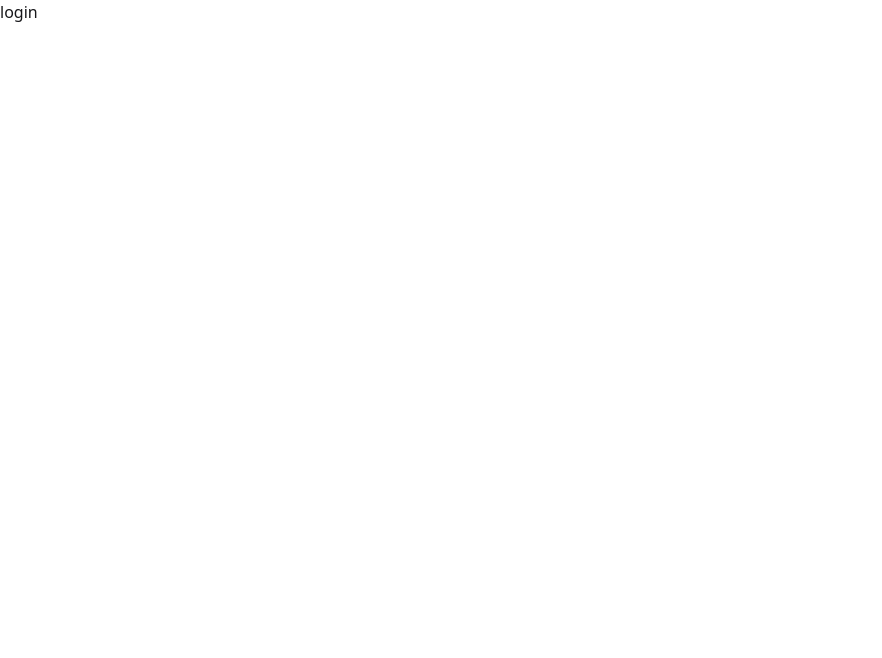
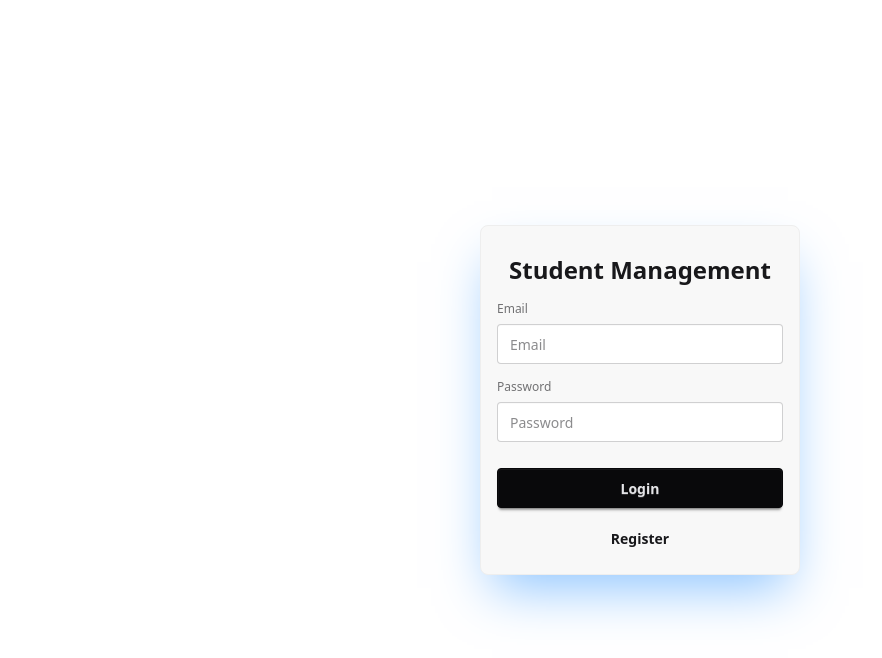
Before and after one commit to WuMingDao/student-management-ts-frontend, a React (Vite) app: page /auth/login in a window 1280 px wide. Shown: the top 658 px of the page, without its empty margins (0-882 px from the left). Built offline with nearby package versions, Linux system fonts and the light colour scheme.

Commit message:
Add auth login and register page

```diff
--- /dev/null
+++ b/src/feature/auth/Register.tsx
@@ -0,0 +1,48 @@
+import { useNavigate } from "react-router";
+
+export const Component = function Register() {
+  const navigate = useNavigate();
+
+  return (
+    <div className="flex justify-center items-center h-screen">
+      <form className="fieldset bg-base-200 border-base-300 rounded-box w-xs border p-4 shadow-2xl shadow-blue-300">
+        <fieldset className="fieldset w-full">
+          <h2 className="text-center text-2xl font-black p-2">
+            Student Management
+          </h2>
+
+          <label className="label">Email</label>
+          <input
+            type="email"
+            className="input validator"
+            placeholder="Email"
+            required
+          />
+          <p className="validator-hint hidden">Required</p>
+        </fieldset>
+
+        <label className="fieldset">
+          <span className="label">Password</span>
+          <input
+            type="password"
+            className="input validator"
+            placeholder="Password"
+            required
+          />
+          <span className="validator-hint hidden">Required</span>
+        </label>
+
+        <button className="btn btn-neutral mt-4" type="submit">
+          Register
+        </button>
+        <button
+          className="btn btn-ghost mt-1"
+          type="reset"
+          onClick={() => navigate("/auth/login")}
+        >
+          Login
+        </button>
+      </form>
+    </div>
+  );
+};
--- /dev/null
+++ b/src/feature/auth/login.tsx
@@ -0,0 +1,48 @@
+import { useNavigate } from "react-router";
+
+export const Component = function login() {
+  const navigate = useNavigate();
+
+  return (
+    <div className="flex justify-center items-center h-screen">
+      <form className="fieldset bg-base-200 border-base-300 rounded-box w-xs border p-4 shadow-2xl shadow-blue-300">
+        <fieldset className="fieldset w-full">
+          <h2 className="text-center text-2xl font-black p-2">
+            Student Management
+          </h2>
+
+          <label className="label">Email</label>
+          <input
+            type="email"
+            className="input validator"
+            placeholder="Email"
+            required
+          />
+          <p className="validator-hint hidden">Required</p>
+        </fieldset>
+
+        <label className="fieldset">
+          <span className="label">Password</span>
+          <input
+            type="password"
+            className="input validator"
+            placeholder="Password"
+            required
+          />
+          <span className="validator-hint hidden">Required</span>
+        </label>
+
+        <button className="btn btn-neutral mt-4" type="submit">
+          Login
+        </button>
+        <button
+          className="btn btn-ghost mt-1"
+          type="reset"
+          onClick={() => navigate("/auth/register")}
+        >
+          Register
+        </button>
+      </form>
+    </div>
+  );
+};
--- a/src/router/index.tsx
+++ b/src/router/index.tsx
@@ -44,11 +44,11 @@ export const router = createBrowserRouter([
         children: [
           {
             path: "login",
-            element: <div>login</div>,
+            lazy: () => import("../feature/auth/login"),
           },
           {
             path: "register",
-            element: <div>register</div>,
+            lazy: () => import("../feature/auth/Register"),
           },
         ],
       },
```
